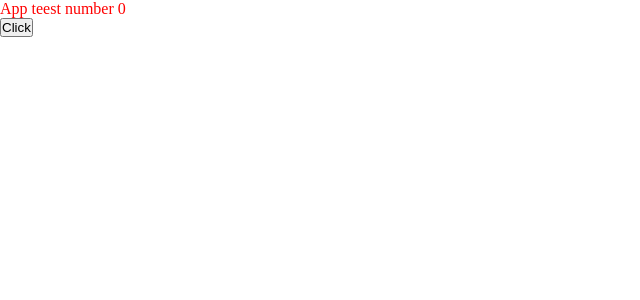
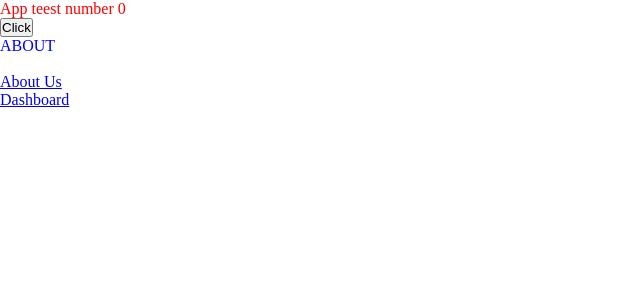
Before and after one commit to bakabk/webpack5, a React app: page /about in a window 1280 px wide. Shown: the top 300 px of the page, without its empty margins (0-640 px from the left). Built offline with nearby package versions, Linux system fonts and the light colour scheme; the HTML template or start-up script is replaced by a standard one.

Commit message:
Добавленны роуты, ленивания загрузка [chanks](lazyLoad) Добавлен BundleAnalizer, но ошибка с типами, пока закомменченно

```diff
--- a/package.json
+++ b/package.json
@@ -18,6 +18,7 @@
     "@types/react": "^18.2.25",
     "@types/react-dom": "^18.2.11",
     "@types/webpack": "^5.28.5",
+    "@types/webpack-bundle-analyzer": "^4.7.0",
     "@types/webpack-dev-server": "^4.7.2",
     "css-loader": "^7.1.2",
     "csv-loader": "^3.0.5",
@@ -30,6 +31,7 @@
     "ts-node": "^10.9.2",
     "typescript": "^5.5.2",
     "webpack": "^5.92.1",
+    "webpack-bundle-analyzer": "^4.10.2",
     "webpack-cli": "^5.1.4",
     "webpack-dev-server": "^5.0.4",
     "xml-loader": "^1.2.1"
@@ -37,6 +39,7 @@
   "dependencies": {
     "lodash": "^4.17.21",
     "react": "^18.2.0",
-    "react-dom": "^18.2.0"
+    "react-dom": "^18.2.0",
+    "react-router-dom": "^6.24.1"
   }
 }
--- a/src/components/App.tsx
+++ b/src/components/App/App.tsx
@@ -1,4 +1,6 @@
 import React, {useState} from 'react';
+import { Outlet } from "react-router-dom";
+
 import * as styles from './App.module.scss';
 
 export const App:React.FunctionComponent = () => {
@@ -13,5 +15,6 @@ export const App:React.FunctionComponent = () => {
     <div>
         <button onClick={handleClick}>Click</button>
     </div>
+    <Outlet />
   </div>)
 }
--- a/src/index.tsx
+++ b/src/index.tsx
@@ -1,5 +1,13 @@
 import { createRoot } from 'react-dom/client';
-import { App } from './components/App';
+import {
+  createBrowserRouter,
+  RouterProvider,
+  Route,
+  Link,
+} from 'react-router-dom';
+import {LazyAbout, LazyDashboard} from './pages'
+import {App} from './components/App/App';
+import { Suspense } from 'react';
 
 const root = document.getElementById('root');
 
@@ -10,4 +18,33 @@ if (!root) {
 
 const container = createRoot(root);
 
-container.render(<App />);
+const router = createBrowserRouter([
+  {
+      path: '/',
+      element: (
+          <div>
+              <App />
+              <br />
+              <Link to="about">About Us</Link>
+              <br />
+              <Link to="dashboard">Dashboard</Link>
+          </div>
+      ),
+      children: [
+        {
+            path: 'about',
+            element: <Suspense fallback={'Loading...'}><LazyAbout /></Suspense>,
+        },
+        {
+            path: 'dashboard',
+            element: <Suspense fallback={'Loading...'}><LazyDashboard /></Suspense>,
+        }
+      ]
+  },
+  {
+      path: 'about',
+      element: <div>About</div>,
+  },
+]);
+
+container.render(<RouterProvider router={router} />);
--- /dev/null
+++ b/src/pages/About/About.lazy.tsx
@@ -0,0 +1,3 @@
+import {lazy} from 'react'
+
+export const LazyAbout = lazy(() => import('./About'));
--- /dev/null
+++ b/src/pages/About/About.module.scss
@@ -0,0 +1,4 @@
+
+.hellow {
+    color: blue;
+}
--- /dev/null
+++ b/src/pages/About/About.tsx
@@ -0,0 +1,9 @@
+import * as styles from './About.module.scss';
+
+const About:React.FunctionComponent = () => {
+  return (<div className={styles.hellow}>
+    ABOUT
+  </div>)
+}
+
+export default About;
--- /dev/null
+++ b/src/pages/Dashboard/Dashboard.lazy.tsx
@@ -0,0 +1,3 @@
+import {lazy} from 'react'
+
+export const LazyDashboard = lazy(() => import('./Dashboard'));
--- /dev/null
+++ b/src/pages/Dashboard/Dashboard.module.scss
@@ -0,0 +1,4 @@
+
+.hellow {
+    color: pink;
+}
--- /dev/null
+++ b/src/pages/Dashboard/Dashboard.tsx
@@ -0,0 +1,9 @@
+import * as styles from './Dashboard.module.scss';
+
+const Dashboard:React.FunctionComponent = () => {
+  return (<div className={styles.hellow}>
+    Dashboard
+  </div>)
+}
+
+export default Dashboard;
--- /dev/null
+++ b/src/pages/index.ts
@@ -0,0 +1,7 @@
+import {LazyAbout} from "./About/About.lazy";
+import {LazyDashboard} from "./Dashboard/Dashboard.lazy";
+
+export {
+    LazyAbout,
+    LazyDashboard
+}
--- a/webpack.config.ts
+++ b/webpack.config.ts
@@ -10,7 +10,6 @@ interface EnvI {
 
 export default (env: EnvI) => {
     const isDev = env.mode === 'development';
-    console.log(">>>🚀 - file: webpack.config.ts:13 - isDev:", isDev, env);
     const isProd = env.mode === 'production';
     const port = 3000;
 
```
Also changed, not shown: src/components/App/App.module.scss (renamed from src/components/App.module.scss), 1 other file (tests, documents, lock files or other folders).
